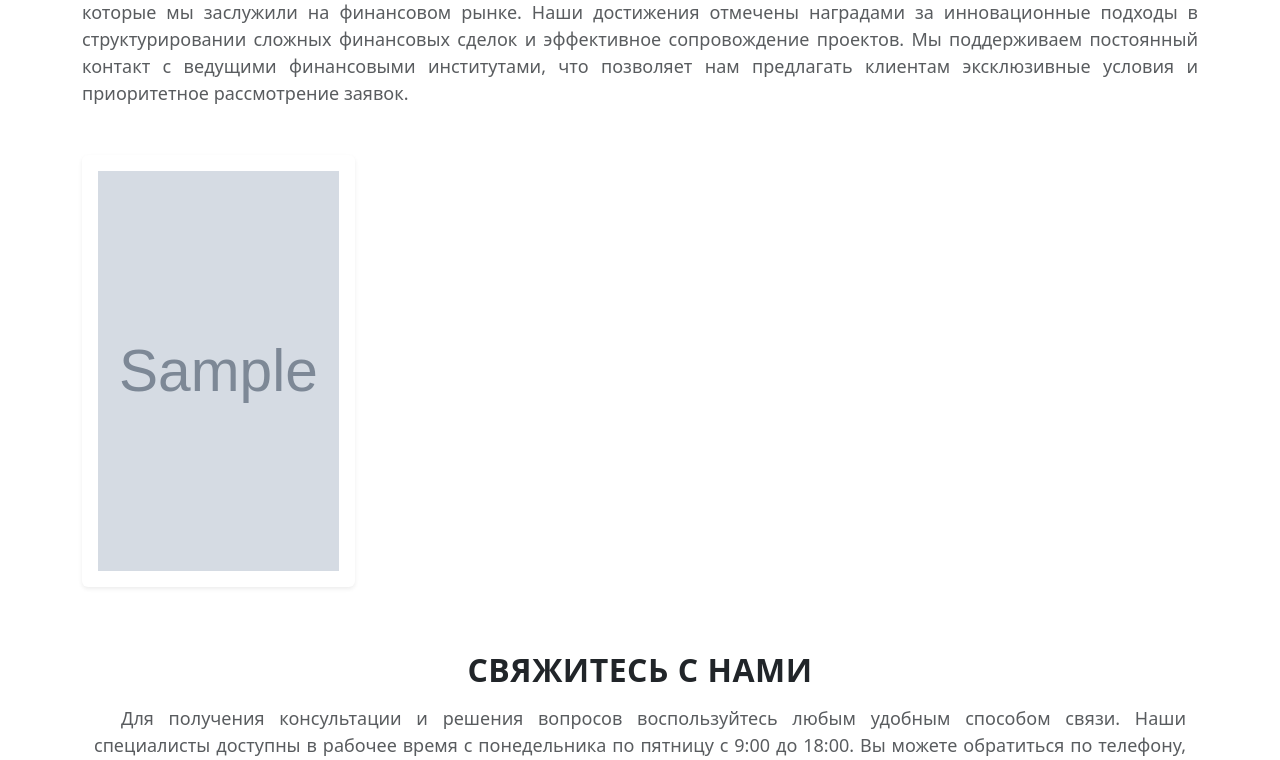
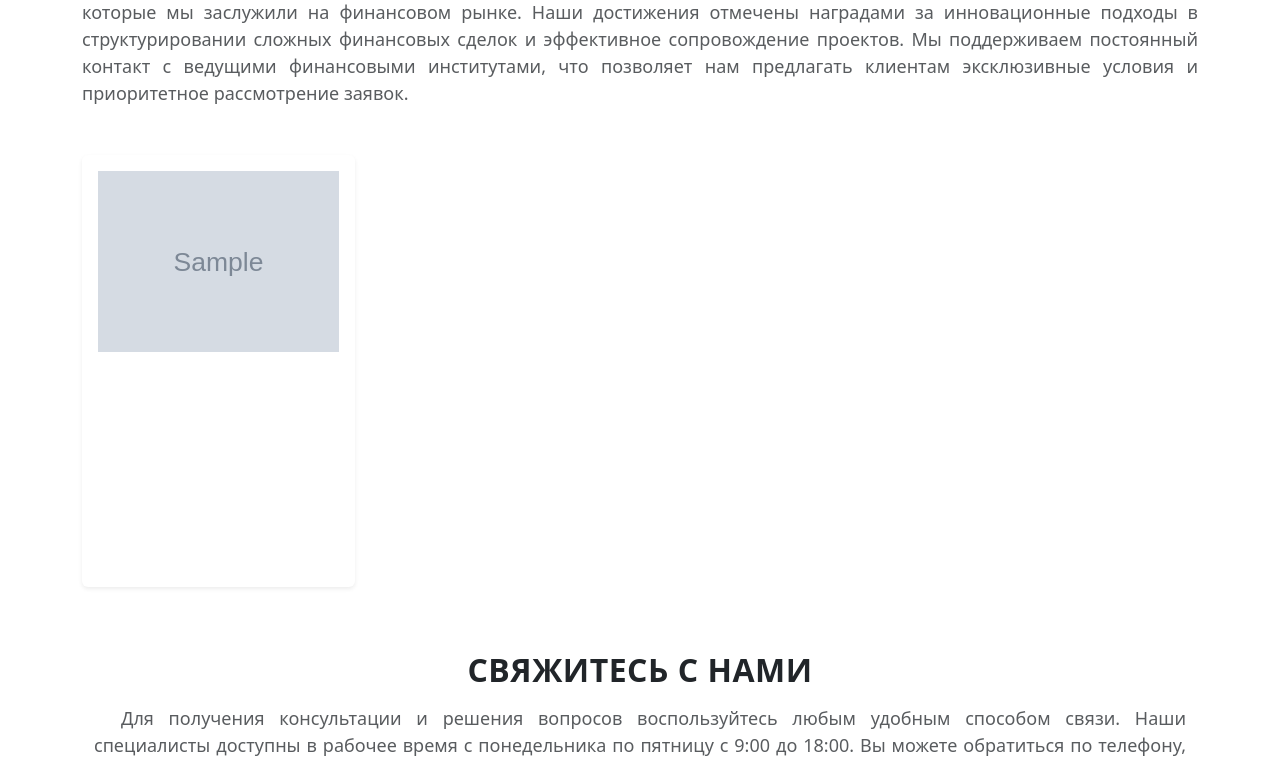
Before and after one commit to ant4p/factory, a Django app: page /about/value_cooperation/ in a window 1280 px wide. Shown: the part 770-1530 px from the top of the page. Run offline with Django 5.2, Linux system fonts and the light colour scheme; tables that the repository leaves empty hold one stand-in row (values such as "Sample post"); grey boxes marked "Sample" are stand-in pictures; some libraries are stand-ins or nearby versions.

Commit message:
update certs

```diff
--- a/about/templates/about/value_cooperation.html
+++ b/about/templates/about/value_cooperation.html
@@ -50,7 +50,7 @@
                                 {% comment %} <div class="col-12 col-md-6 mb-3 mb-md-0"> {% endcomment %}
                                     <div class="image-container" style="height: 400px; width: 100%; overflow: hidden;">
                                         {% if item.photo %}
-                                            <img src="{{ item.photo.url }}" alt="Статья" decoding="async" loading="lazy" class="full-article__image w-100 h-100 object-fit-cover">
+                                            <img src="{{ item.photo.url }}" alt="Статья" decoding="async" loading="lazy" class="full-article__image w-100 h-105">
                                         {% endif %}
                                     </div>
                                 {% comment %} </div> {% endcomment %}
```
